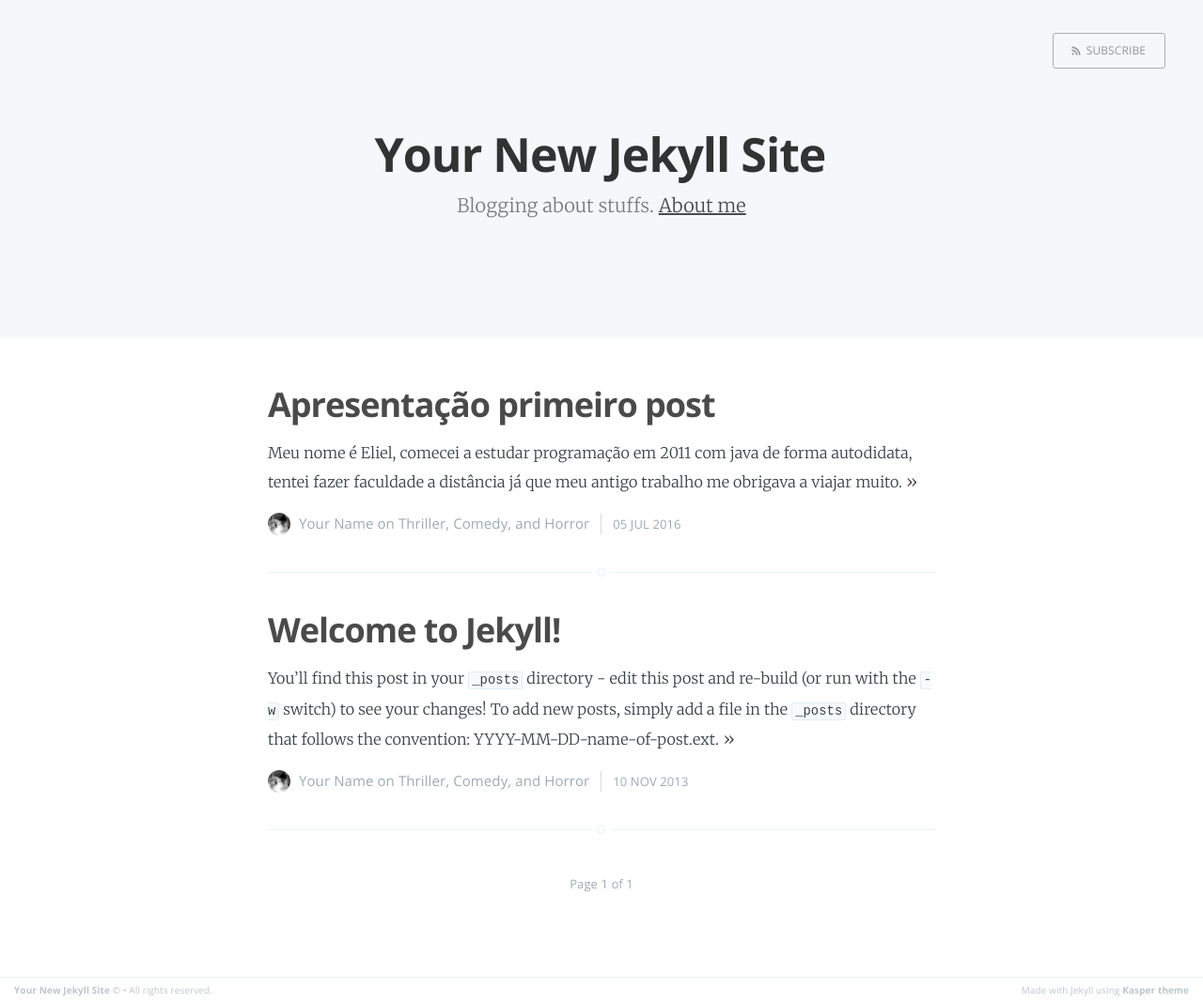
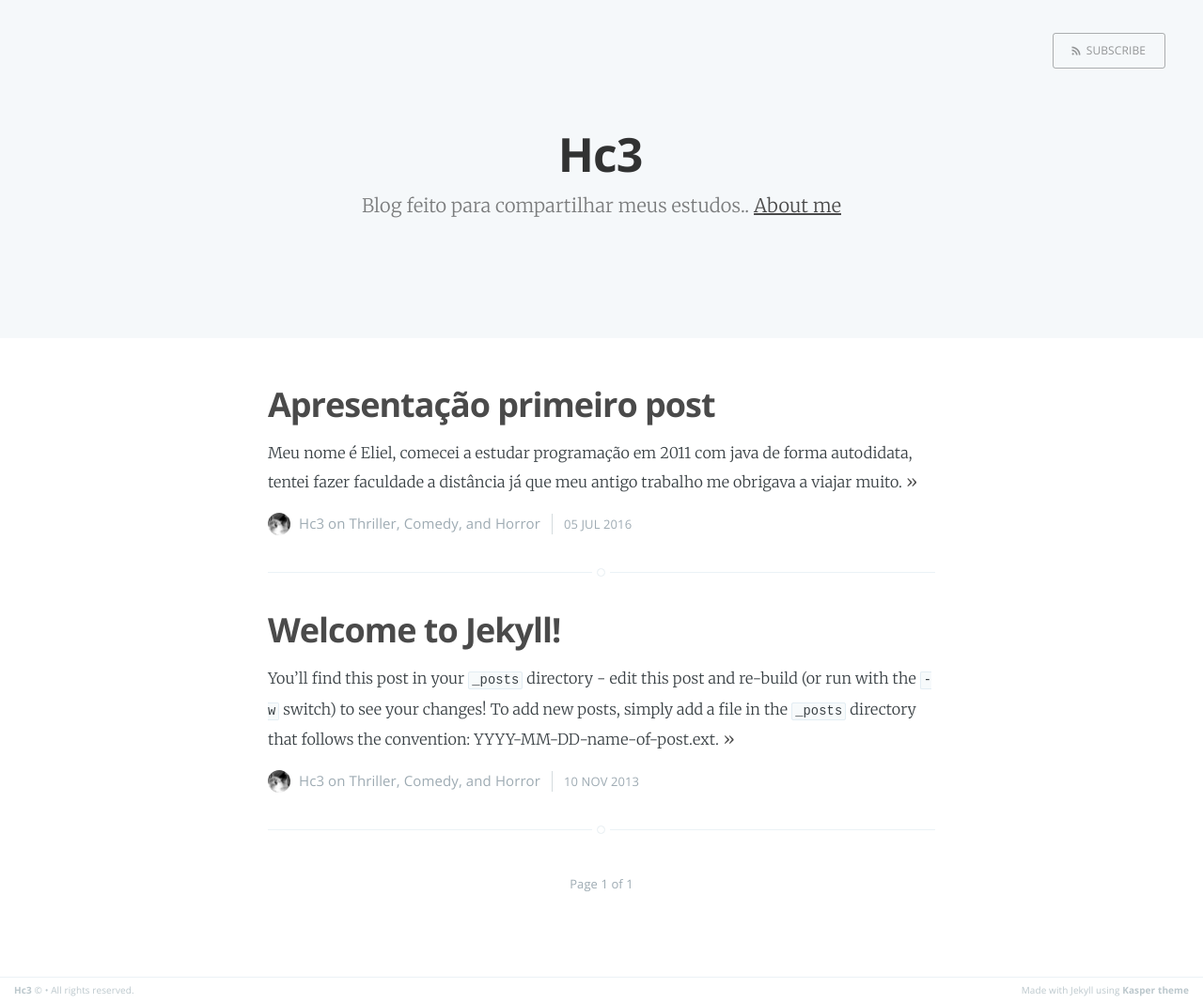
Before and after one commit to hc3/hc3.github.io, a Jekyll site: the page built from index.html, in a window 1280 px wide. Shown: the whole page at 94% size. Built offline with Jekyll 4.4.1, drawn with Linux system fonts in a browser that asks for light colours; the list of posts is cut into pages by our own code.

Commit message:
alterando dados do blog

```diff
--- a/_config.yml
+++ b/_config.yml
@@ -1,16 +1,16 @@
-name: Your New Jekyll Site
-description: Blogging about stuffs
-meta_description: "Your New Jekyll Site, Blogging about stuffs"
+name: Hc3
+description: Blog feito para compartilhar meus estudos.
+meta_description: "Blog sobre desenvolvimento,Javascript,Webschool,Java,Php"
 
 markdown: kramdown
 highlighter: pygments
 logo: false
 paginate: 15
 baseurl: /
-domain_name: 'http://yourblog-domain.com'
+domain_name: 'https://hc3.github.io/'
 google_analytics: 'UA-XXXXXXXX-X'
 gems: [jekyll-paginate]
 
 # Details for the RSS feed generator
-url:            'blog url'
-author:         'Your Name'
+url:            'https://hc3.github.io/'
+author:         'Hc3'
```
